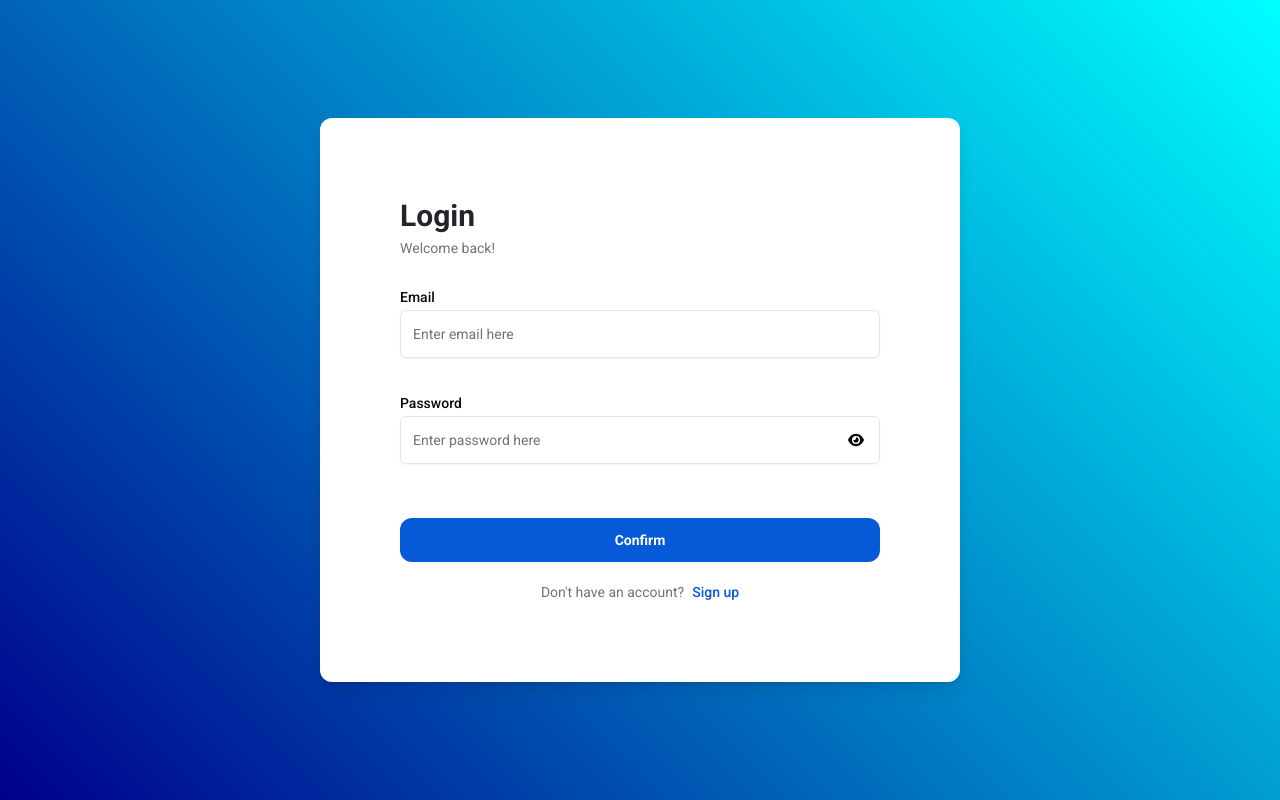
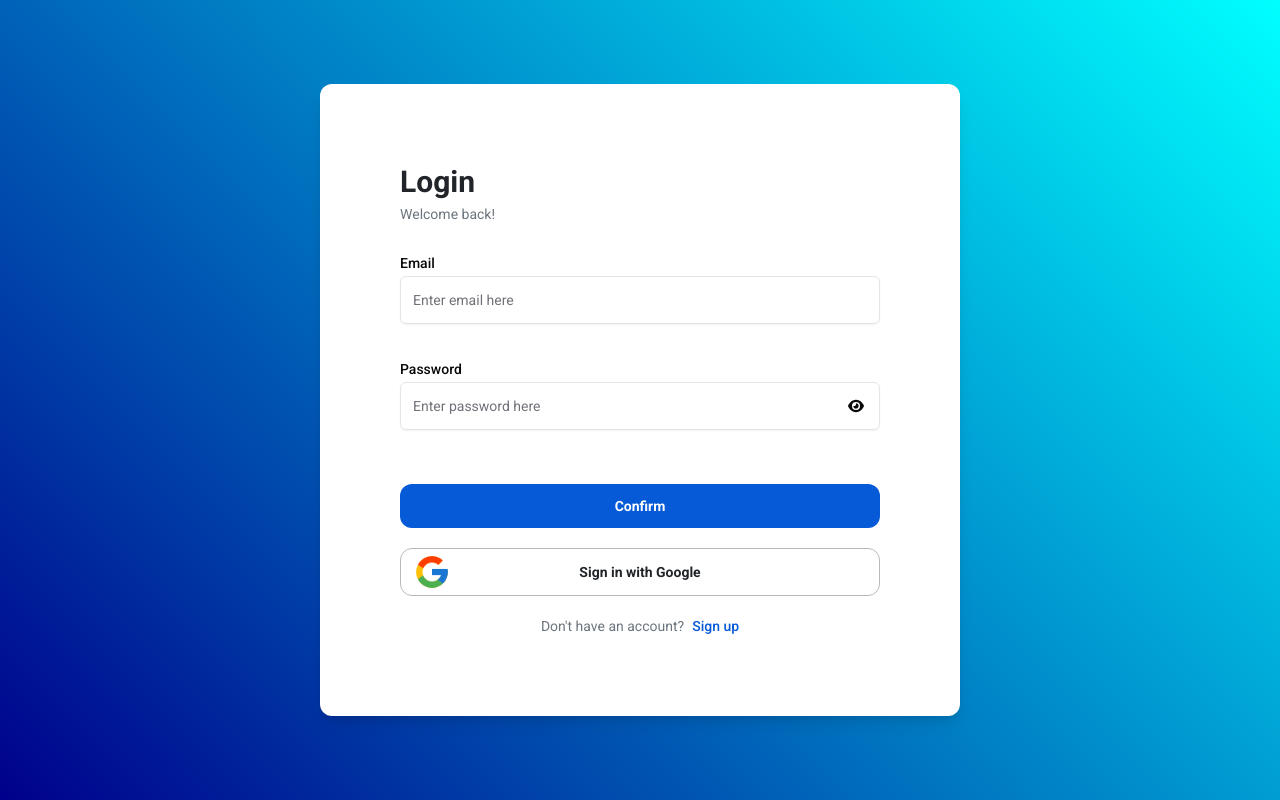
Before and after one commit to disisVu/AIPoweredStudyPlanner, a React (Vite) app in the folder frontend/: page /auth/login in a window 1280 px wide. Built offline with nearby package versions, Linux system fonts and the light colour scheme.

Commit message:
FE: Google Sign-in button UI

```diff
--- a/frontend/src/components/Button/ButtonFullWidth.tsx
+++ b/frontend/src/components/Button/ButtonFullWidth.tsx
@@ -6,19 +6,45 @@ interface ButtonFullWidthProps {
   text: string
   onClick: () => void
   isLoading?: boolean
+  backgroundColor?: string
+  textColor?: string
+  borderColor?: string
+  startAdornment?: string
+  endAdornment?: string
 }
 
-export function ButtonFullWidth({ enabled, text, onClick, isLoading = false }: ButtonFullWidthProps) {
+export function ButtonFullWidth({
+  enabled,
+  text,
+  onClick,
+  isLoading = false,
+  backgroundColor = colors.primary,
+  textColor = 'white',
+  borderColor = 'none',
+  startAdornment,
+  endAdornment
+}: ButtonFullWidthProps) {
   return (
     <div
-      className={`${enabled ? 'cursor-pointer' : ''} mb-5 flex max-h-12 w-full items-center justify-center rounded-xl py-3 hover:brightness-105`}
+      className={`${enabled ? 'cursor-pointer' : ''} mb-5 flex max-h-12 w-full items-center justify-center rounded-xl px-3 py-3 hover:shadow-md hover:brightness-105`}
       style={{
-        backgroundColor: enabled ? colors.primary : colors.button_secondary,
-        color: enabled ? 'white' : colors.text_primary
+        backgroundColor: enabled ? backgroundColor : colors.button_secondary,
+        color: enabled ? textColor : colors.text_primary,
+        border: `1px solid ${borderColor}`
       }}
       onClick={onClick}
     >
-      {isLoading ? <Loader /> : <span className='text-sm font-semibold'>{text}</span>}
+      {isLoading ? (
+        <Loader />
+      ) : (
+        <div className='grid w-full grid-cols-12'>
+          <div className='col-span-1 max-w-fit'>{startAdornment && <img src={startAdornment} alt='' />}</div>
+          <div className='col-span-10 flex items-center justify-center'>
+            <span className='text-center text-sm font-semibold'>{text}</span>
+          </div>
+          <div className='col-span-1'>{startAdornment && <img src={endAdornment} alt='' />}</div>
+        </div>
+      )}
     </div>
   )
 }
--- a/frontend/src/components/Modal/LoginModal.tsx
+++ b/frontend/src/components/Modal/LoginModal.tsx
@@ -6,6 +6,7 @@ import { ButtonFullWidth } from '@/components/Button/ButtonFullWidth'
 import { PrimaryModal } from '@/components/Modal/ModalLayouts'
 import { FormInput, PasswordInput } from '@/components/Input'
 
+import googleIcon from '@/assets/brands/google-48.png'
 import { colors } from '@/styles'
 import { emailRegex } from '@/utils'
 import { LoginFormInputs } from '@/types/form'
@@ -88,6 +89,16 @@ export function LoginModal() {
           </div>
           <div className='flex w-full flex-col items-center'>
             <ButtonFullWidth enabled={true} text='Confirm' onClick={handleSubmit(onSubmit)} isLoading={isLoading} />
+            <ButtonFullWidth
+              enabled={true}
+              text='Sign in with Google'
+              onClick={() => {}}
+              isLoading={isLoading}
+              backgroundColor='white'
+              textColor={colors.text_primary}
+              borderColor={colors.border}
+              startAdornment={googleIcon}
+            />
             <div className='flex flex-row gap-2 text-sm'>
               <span style={{ color: colors.text_secondary }}>Don't have an account?</span>
               <span
--- /dev/null
+++ b/frontend/src/types/components/ButtonVariant.ts
@@ -0,0 +1,4 @@
+export enum ButtonVariant {
+  primary = 'primary',
+  secondary = 'secondary'
+}
--- /dev/null
+++ b/frontend/src/types/components/index.ts
@@ -0,0 +1 @@
+export * from '@/types/components/ButtonVariant'
```
Also changed, not shown: frontend/src/assets/brands/google-48.png (added), 1 other file (tests, documents, lock files or other folders).
